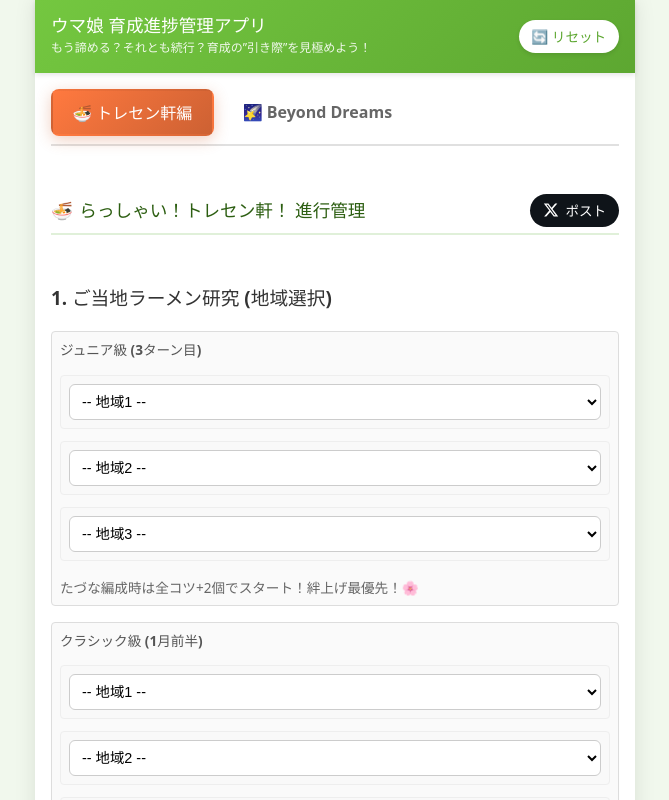
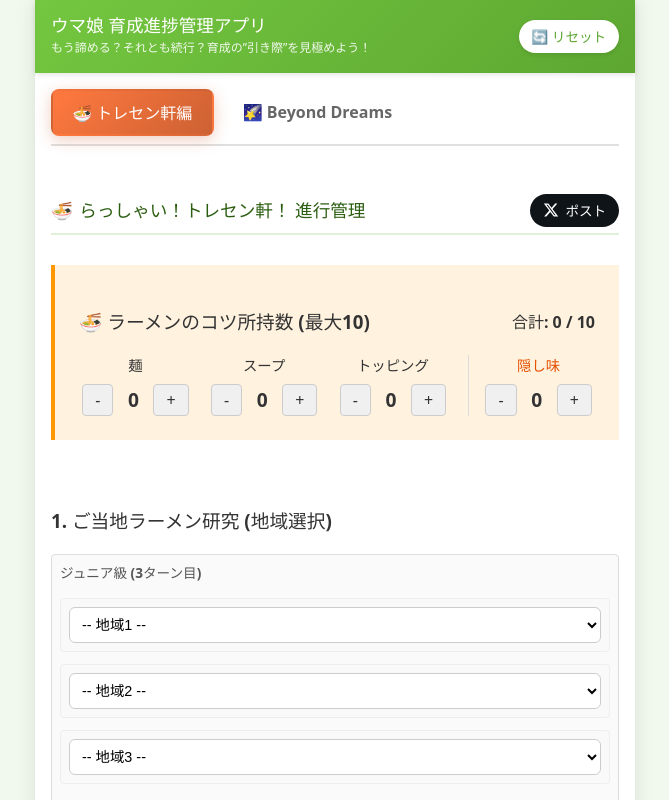
Before and after one commit to tagamy/uma-planner, a React (Vite) app: page / in a window 1280 px wide. Shown: the top 800 px of the page, without its empty margins (305-974 px from the left). Built offline with nearby package versions, Linux system fonts and the light colour scheme.

Commit message:
feat(torisenken): restore ramen tips component and fix UI issues

```diff
--- a/src/components/TorisenKenSection.tsx
+++ b/src/components/TorisenKenSection.tsx
@@ -23,8 +23,20 @@
     const [recordSp, setRecordSp] = useState('');
 
 
+    const updateTips = (type: 'noodles' | 'soup' | 'toppings' | 'secret', delta: number) => {
+        onChangeState(prev => {
+            const current = prev.tips?.[type] || 0;
+            return {
+                ...prev,
+                tips: {
+                    ...prev.tips,
+                    [type]: Math.max(0, current + delta)
+                }
+            };
+        });
+    };
 
-
+    const totalTips = (state.tips?.noodles || 0) + (state.tips?.soup || 0) + (state.tips?.toppings || 0);
 
     const handleRegionChange = (period: 'junior' | 'classic' | 'senior', index: number, val: string) => {
         onChangeState(prev => {
@@ -156,6 +168,53 @@
                 </button>
             </div>
 
+            {/* コツ管理 */}
+            <div className="card" style={{ marginBottom: '1.5rem', padding: '1.5rem', backgroundColor: '#fff3e0', borderLeft: '4px solid #ff9800' }}>
+                <h3 style={{ display: 'flex', justifyContent: 'space-between', alignItems: 'center' }}>
+                    <span>🍜 ラーメンのコツ所持数 (最大10)</span>
+                    <span style={{ fontSize: '1rem', fontWeight: 'bold', color: totalTips > 10 ? 'red' : 'inherit' }}>
+                        合計: {totalTips} / 10
+                    </span>
+                </h3>
+                <div style={{ display: 'flex', gap: '1rem', justifyContent: 'space-around', marginTop: '1rem', flexWrap: 'nowrap', overflowX: 'auto' }}>
+                    {/* 麺 */}
+                    <div style={{ textAlign: 'center' }}>
+                        <div style={{ fontSize: '0.9rem', fontWeight: 'bold', marginBottom: '0.5rem' }}>麺</div>
+                        <div style={{ display: 'flex', alignItems: 'center', gap: '0.5rem' }}>
+                            <button onClick={() => updateTips('noodles', -1)} style={{ padding: '0.25rem 0.75rem', cursor: 'pointer', borderRadius: '4px', border: '1px solid #ccc', backgroundColor: '#f0f0f0', color: '#333' }}>-</button>
+                            <span style={{ fontSize: '1.2rem', fontWeight: 'bold', minWidth: '1.5rem' }}>{state.tips?.noodles || 0}</span>
+                            <button onClick={() => updateTips('noodles', 1)} style={{ padding: '0.25rem 0.75rem', cursor: 'pointer', borderRadius: '4px', border: '1px solid #ccc', backgroundColor: '#f0f0f0', color: '#333' }}>+</button>
+                        </div>
+                    </div>
+                    {/* スープ */}
+                    <div style={{ textAlign: 'center' }}>
+                        <div style={{ fontSize: '0.9rem', fontWeight: 'bold', marginBottom: '0.5rem' }}>スープ</div>
+                        <div style={{ display: 'flex', alignItems: 'center', gap: '0.5rem' }}>
+                            <button onClick={() => updateTips('soup', -1)} style={{ padding: '0.25rem 0.75rem', cursor: 'pointer', borderRadius: '4px', border: '1px solid #ccc', backgroundColor: '#f0f0f0', color: '#333' }}>-</button>
+                            <span style={{ fontSize: '1.2rem', fontWeight: 'bold', minWidth: '1.5rem' }}>{state.tips?.soup || 0}</span>
+                            <button onClick={() => updateTips('soup', 1)} style={{ padding: '0.25rem 0.75rem', cursor: 'pointer', borderRadius: '4px', border: '1px solid #ccc', backgroundColor: '#f0f0f0', color: '#333' }}>+</button>
+                        </div>
+                    </div>
+                    {/* トッピング */}
+                    <div style={{ textAlign: 'center' }}>
+                        <div style={{ fontSize: '0.9rem', fontWeight: 'bold', marginBottom: '0.5rem' }}>トッピング</div>
+                        <div style={{ display: 'flex', alignItems: 'center', gap: '0.5rem' }}>
+                            <button onClick={() => updateTips('toppings', -1)} style={{ padding: '0.25rem 0.75rem', cursor: 'pointer', borderRadius: '4px', border: '1px solid #ccc', backgroundColor: '#f0f0f0', color: '#333' }}>-</button>
+                            <span style={{ fontSize: '1.2rem', fontWeight: 'bold', minWidth: '1.5rem' }}>{state.tips?.toppings || 0}</span>
+                            <button onClick={() => updateTips('toppings', 1)} style={{ padding: '0.25rem 0.75rem', cursor: 'pointer', borderRadius: '4px', border: '1px solid #ccc', backgroundColor: '#f0f0f0', color: '#333' }}>+</button>
+                        </div>
+                    </div>
+                    {/* 隠し味の秘訣 (Max 4) */}
+                    <div style={{ textAlign: 'center', borderLeft: '1px solid #ddd', paddingLeft: '1rem' }}>
+                        <div style={{ fontSize: '0.9rem', fontWeight: 'bold', marginBottom: '0.5rem', color: '#e65100', whiteSpace: 'nowrap' }} title="隠し味の秘訣 (最大4)">隠し味</div>
+                        <div style={{ display: 'flex', alignItems: 'center', gap: '0.5rem' }}>
+                            <button onClick={() => updateTips('secret', -1)} style={{ padding: '0.25rem 0.75rem', cursor: 'pointer', borderRadius: '4px', border: '1px solid #ccc', backgroundColor: '#f0f0f0', color: '#333' }}>-</button>
+                            <span style={{ fontSize: '1.2rem', fontWeight: 'bold', minWidth: '1.5rem', color: (state.tips?.secret || 0) > 4 ? 'red' : 'inherit' }}>{state.tips?.secret || 0}</span>
+                            <button onClick={() => updateTips('secret', 1)} style={{ padding: '0.25rem 0.75rem', cursor: 'pointer', borderRadius: '4px', border: '1px solid #ccc', backgroundColor: '#f0f0f0', color: '#333' }}>+</button>
+                        </div>
+                    </div>
+                </div>
+            </div>
 
             <div className="card region-recommend-card">
                 <h3>1. ご当地ラーメン研究 (地域選択)</h3>
@@ -272,7 +331,7 @@
                     <textarea
                         readOnly
                         value={generateTsv()}
-                        style={{ width: '100%', height: '150px', padding: '0.5rem', fontFamily: 'monospace', fontSize: '0.85rem', whiteSpace: 'pre', overflow: 'auto', borderRadius: '4px', border: '1px solid #ccc' }}
+                        style={{ width: '100%', height: '150px', padding: '0.5rem', boxSizing: 'border-box', fontFamily: 'monospace', fontSize: '0.85rem', whiteSpace: 'pre', overflow: 'auto', borderRadius: '4px', border: '1px solid #ccc' }}
                         placeholder="記録を追加するとここにタブ区切りのデータが表示されます。全選択してコピー＆ペーストしてください。"
                     />
                 </div>
--- a/src/hooks/useGameState.ts
+++ b/src/hooks/useGameState.ts
@@ -33,6 +33,7 @@
     },
     selectedScenario: 'torisenKen',
     torisenKen: {
+        tips: { noodles: 0, soup: 0, toppings: 0, secret: 0 },
         regions: {
             junior: ['', '', ''],
             classic: ['', '', ''],
@@ -77,6 +78,7 @@
                     torisenKen: parsed.torisenKen ? {
                         ...defaultState.torisenKen,
                         ...parsed.torisenKen,
+                        tips: parsed.torisenKen.tips || defaultState.torisenKen.tips,
                         regions: Array.isArray(parsed.torisenKen.regions) ? defaultState.torisenKen.regions : (parsed.torisenKen.regions || defaultState.torisenKen.regions),
                         ramenCounts: parsed.torisenKen.ramenCounts?.junior ? parsed.torisenKen.ramenCounts : defaultState.torisenKen.ramenCounts
                     } : defaultState.torisenKen,
--- a/src/types/index.ts
+++ b/src/types/index.ts
@@ -46,6 +46,12 @@
 }
 
 export interface TorisenKenState {
+    tips: {
+        noodles: number;
+        soup: number;
+        toppings: number;
+        secret: number;
+    };
     regions: {
         junior: [string, string, string];
         classic: [string, string, string];
```
Also changed, not shown: 2 other files (tests, documents, lock files or other folders).
